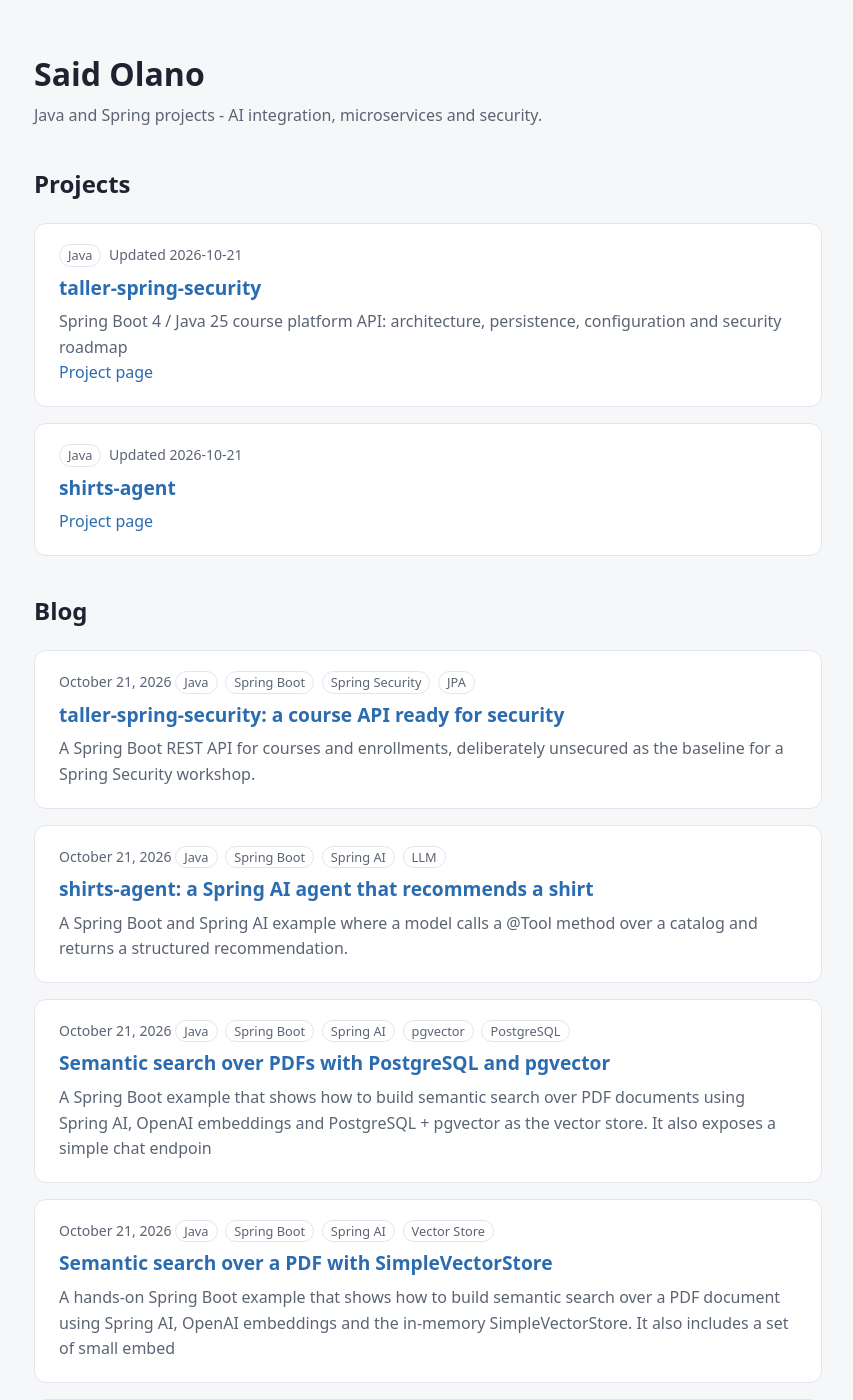
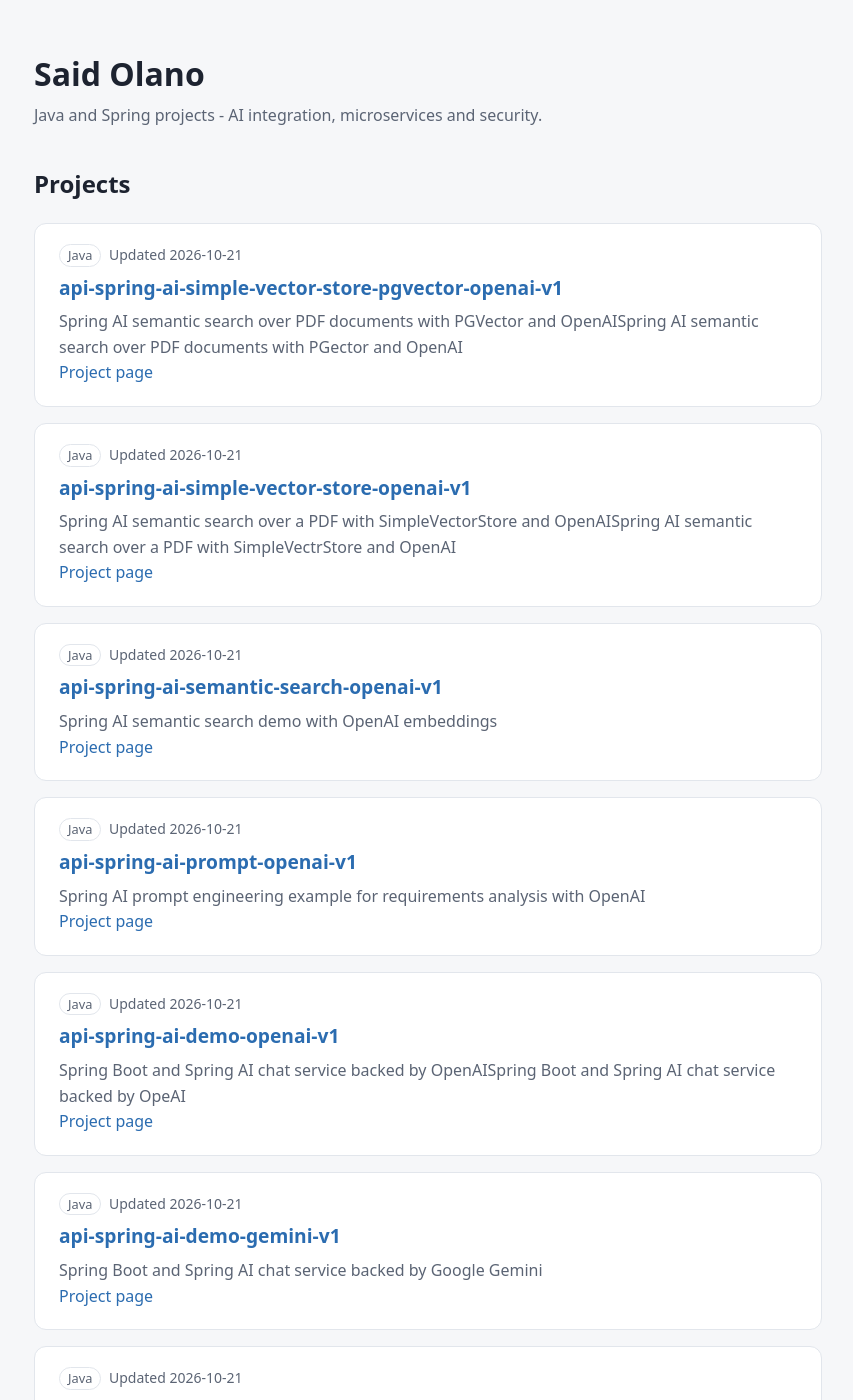
Before and after one commit to josesaid/josesaid.github.io, a Jekyll site: the page built from docs/index.md, in a window 1280 px wide and 1400 px high. Shown: the whole window, without its empty margins (212-1065 px from the left). Built offline with Jekyll 4.4.1, drawn with Linux system fonts in a browser that asks for light colours.

Commit message:
Update projects index

```diff
--- a/docs/_data/projects.json
+++ b/docs/_data/projects.json
@@ -1,4 +1,52 @@
 [
+  {
+    "name": "api-spring-ai-simple-vector-store-pgvector-openai-v1",
+    "description": "Spring AI semantic search over PDF documents with PGVector and OpenAISpring AI semantic search over PDF documents with PGector and OpenAI",
+    "url": "https://github.com/josesaid/api-spring-ai-simple-vector-store-pgvector-openai-v1",
+    "page": "https://josesaid.github.io/api-spring-ai-simple-vector-store-pgvector-openai-v1/",
+    "language": "Java",
+    "updated": "2026-10-21"
+  },
+  {
+    "name": "api-spring-ai-simple-vector-store-openai-v1",
+    "description": "Spring AI semantic search over a PDF with SimpleVectorStore and OpenAISpring AI semantic search over a PDF with SimpleVectrStore and OpenAI",
+    "url": "https://github.com/josesaid/api-spring-ai-simple-vector-store-openai-v1",
+    "page": "https://josesaid.github.io/api-spring-ai-simple-vector-store-openai-v1/",
+    "language": "Java",
+    "updated": "2026-10-21"
+  },
+  {
+    "name": "api-spring-ai-semantic-search-openai-v1",
+    "description": "Spring AI semantic search demo with OpenAI embeddings",
+    "url": "https://github.com/josesaid/api-spring-ai-semantic-search-openai-v1",
+    "page": "https://josesaid.github.io/api-spring-ai-semantic-search-openai-v1/",
+    "language": "Java",
+    "updated": "2026-10-21"
+  },
+  {
+    "name": "api-spring-ai-prompt-openai-v1",
+    "description": "Spring AI prompt engineering example for requirements analysis with OpenAI",
+    "url": "https://github.com/josesaid/api-spring-ai-prompt-openai-v1",
+    "page": "https://josesaid.github.io/api-spring-ai-prompt-openai-v1/",
+    "language": "Java",
+    "updated": "2026-10-21"
+  },
+  {
+    "name": "api-spring-ai-demo-openai-v1",
+    "description": "Spring Boot and Spring AI chat service backed by OpenAISpring Boot and Spring AI chat service backed by OpeAI",
+    "url": "https://github.com/josesaid/api-spring-ai-demo-openai-v1",
+    "page": "https://josesaid.github.io/api-spring-ai-demo-openai-v1/",
+    "language": "Java",
+    "updated": "2026-10-21"
+  },
+  {
+    "name": "api-spring-ai-demo-gemini-v1",
+    "description": "Spring Boot and Spring AI chat service backed by Google Gemini",
+    "url": "https://github.com/josesaid/api-spring-ai-demo-gemini-v1",
+    "page": "https://josesaid.github.io/api-spring-ai-demo-gemini-v1/",
+    "language": "Java",
+    "updated": "2026-10-21"
+  },
   {
     "name": "taller-spring-security",
     "description": "Spring Boot 4 / Java 25 course platform API: architecture, persistence, configuration and security roadmap",
```
